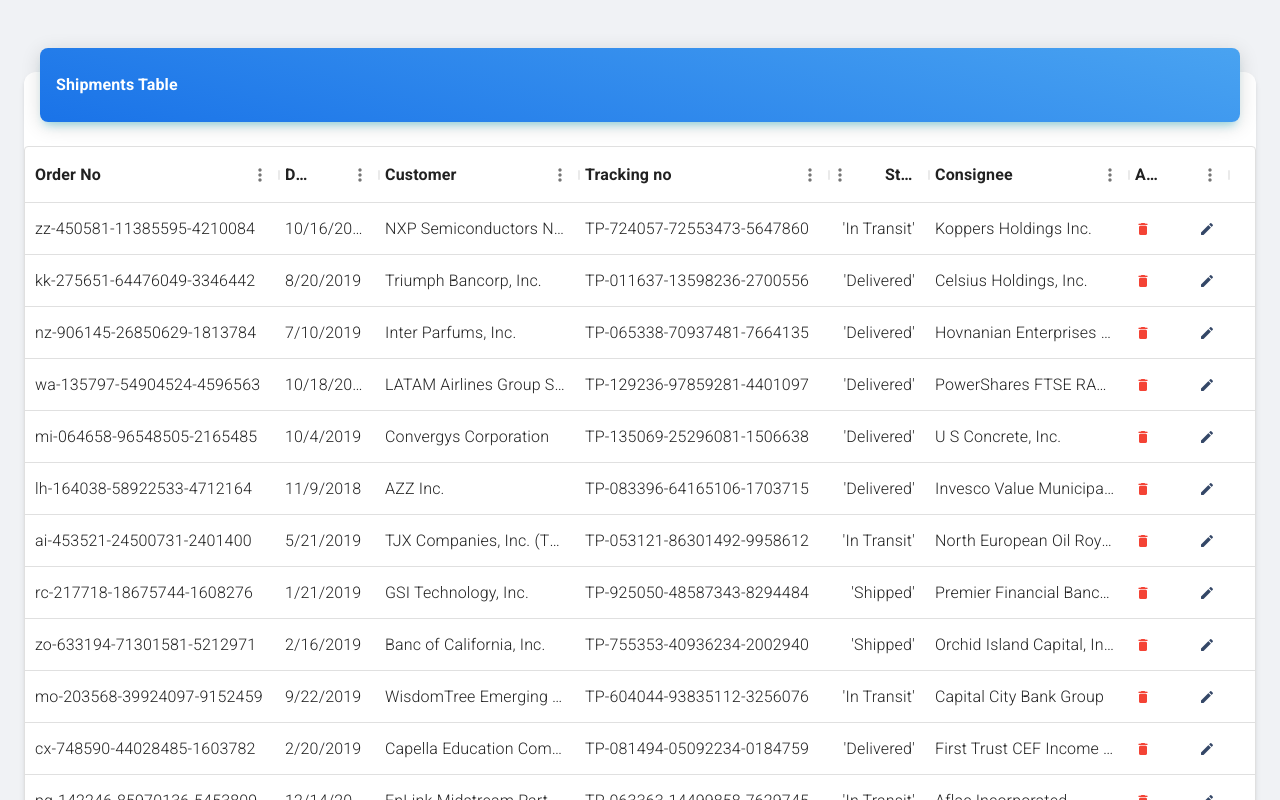
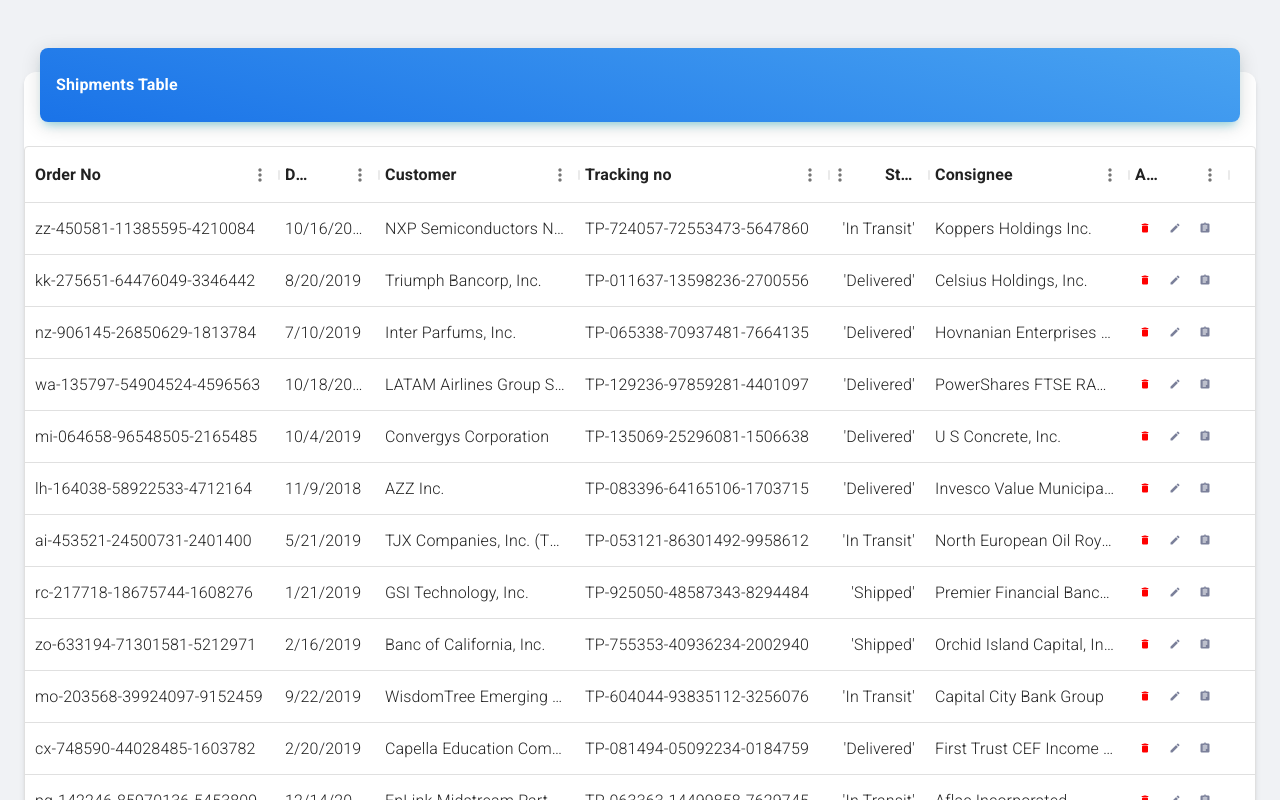
Before and after one commit to sepidsoroush/shipments-CRUD, a React (Create React App) app: page /shipment in a window 1280 px wide. Shown: the top 800 px of the page. Built offline with nearby package versions, Linux system fonts and the light colour scheme.

Commit message:
added description icon

```diff
--- a/src/components/MDButton/MDButtonRoot.js
+++ b/src/components/MDButton/MDButtonRoot.js
@@ -240,12 +240,12 @@ export default styled(Button)(({ theme, ownerState }) => {
     }
 
     // padding value
-    let paddingValue = `${pxToRem(11)} ${pxToRem(11)} ${pxToRem(10)}`;
+    let paddingValue = `${pxToRem(5)} ${pxToRem(5)} ${pxToRem(5)}`;
 
     if (size === "small") {
-      paddingValue = pxToRem(4.5);
+      paddingValue = pxToRem(2);
     } else if (size === "large") {
-      paddingValue = pxToRem(16);
+      paddingValue = pxToRem(8);
     }
 
     return {
--- a/src/layouts/shipment/Headers.js
+++ b/src/layouts/shipment/Headers.js
@@ -1,5 +1,5 @@
-import MDButton from "components/MDButton";
 import Icon from "@mui/material/Icon";
+import MDTypography from "components/MDTypography";
 
 const TableColumns = [
   { field: "orderNo", headerName: "Order No", width: 250 },
@@ -27,12 +27,15 @@ const TableColumns = [
     align: "center",
     renderCell: () => (
       <div>
-        <MDButton variant="text" color="error">
-          <Icon>delete</Icon>
-        </MDButton>
-        <MDButton variant="text" color="dark">
-          <Icon>edit</Icon>
-        </MDButton>
+        <MDTypography component="a" href="#" variant="caption" color="text" fontWeight="medium">
+          <Icon style={{ minWidth: "20px", color: "red", margin: "0 5px" }}>delete</Icon>
+        </MDTypography>
+        <MDTypography component="a" href="#" variant="caption" color="text" fontWeight="medium">
+          <Icon style={{ minWidth: "20px", margin: "0 5px" }}>edit</Icon>
+        </MDTypography>
+        <MDTypography component="a" href="#" variant="caption" color="text" fontWeight="medium">
+          <Icon style={{ minWidth: "20px", margin: "0 5px" }}>assignment</Icon>
+        </MDTypography>
       </div>
     ),
   },
```
